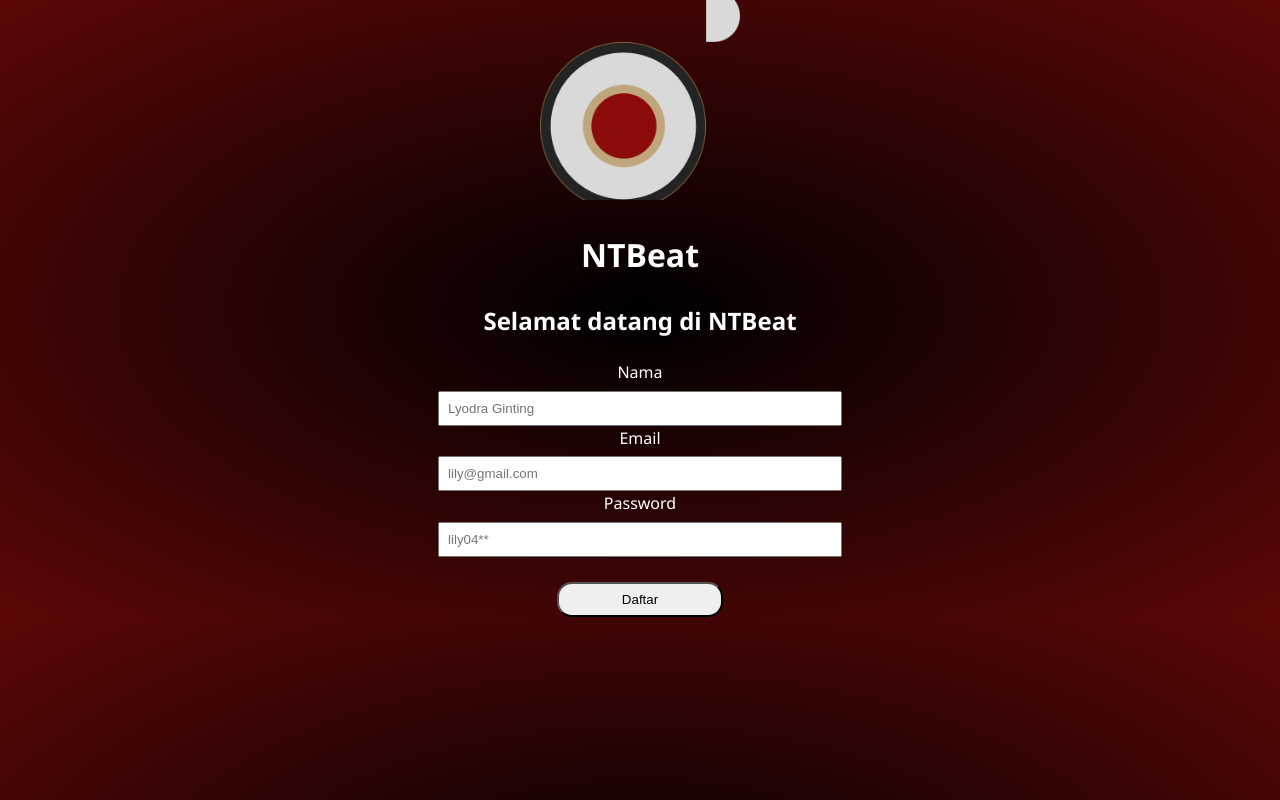
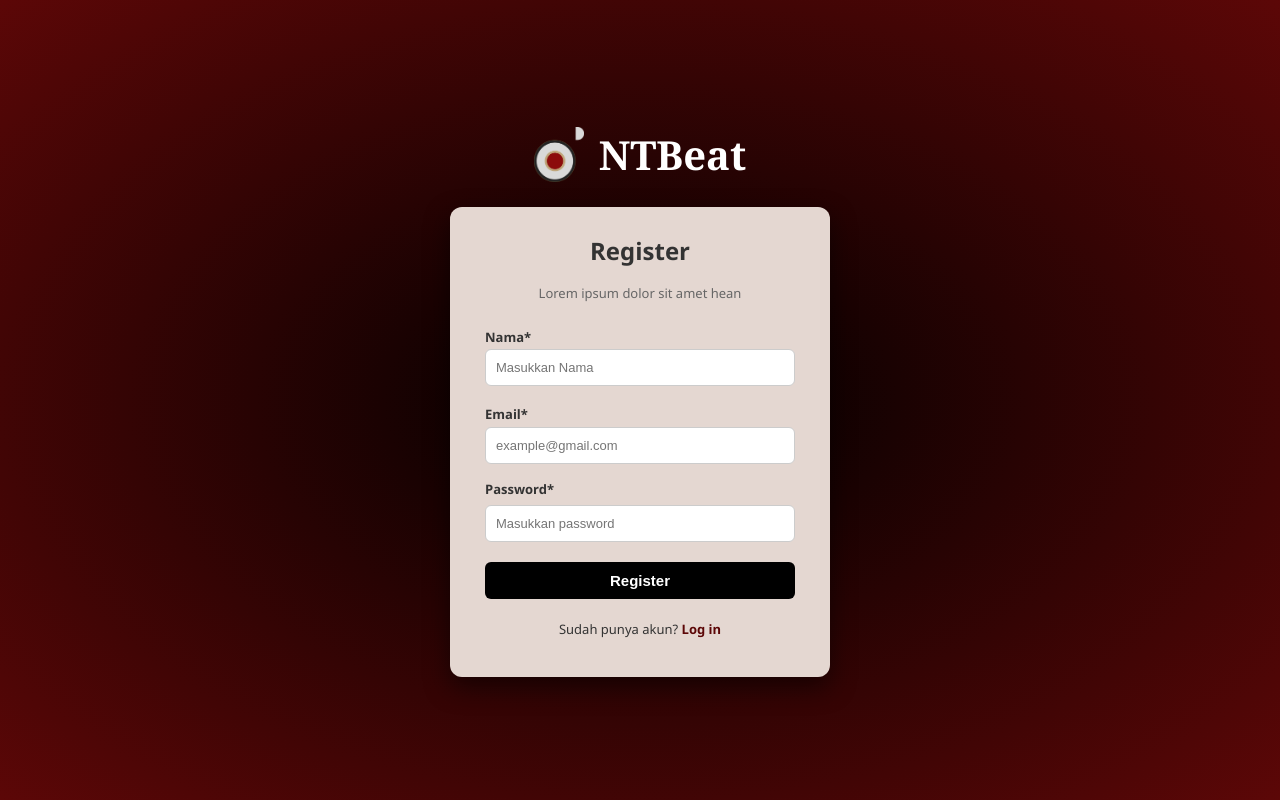
Before and after one commit to naiaero/NTBeat, a PHP site: page /register.html in a window 1280 px wide. Run offline with PHP 8.4, Linux system fonts and the light colour scheme.

Commit message:
register

```diff
--- a/assets/style/style.css
+++ b/assets/style/style.css
@@ -147,8 +147,8 @@ body {
 }
 
 .login-logo img {
-    width: 200px;
-    height: 200px;
+    width: 235px;
+    height: 258px;
     object-fit: cover;
 }
 
--- a/register.html
+++ b/register.html
@@ -1,39 +1,62 @@
-<!DOCTYPE html>
+<!doctype html>
 <html lang="en">
   <head>
-    <meta charset="UTF-8">
-    <meta name="viewport" content="width=device-width, initial-scale=1.0">
+    <meta charset="UTF-8" />
+    <meta name="viewport" content="width=device-width, initial-scale=1.0" />
     <title>Daftar</title>
-    <link rel="stylesheet" href="assets/style/style.css">
+    <link rel="stylesheet" href="assets/style/style.css" />
   </head>
   <body>
-    <!-- halaman login -->
-    <div class="login-out">
-        <div class="login-in">
-            <!-- bagian kiri -->
-            <div class="login-left">
-                <!-- logo ntbeat -->
-                <div class="login-logo">
-                    <img src="assets/img/logo.png" alt="">
-                </div>
-                <!-- tulisan ntbeat -->
-                <div>
+    <div class="auth-container">
+      <div class="auth-header">
+        <img src="assets/img/logo.png" alt="Logo NTBeat" class="header-logo" />
         <h1>NTBeat</h1>
       </div>
+
+      <div class="auth-card">
+        <h2>Register</h2>
+        <p class="auth-subtitle">Lorem ipsum dolor sit amet hean</p>
+
+        <form action="#">
+            <div class="auth-form-group">
+            <label for="email">Nama*</label>
+            <input
+              type="text"
+              id="nama"
+              class="auth-input"
+              placeholder="Masukkan Nama "
+              required
+            />
           </div>
-            <!-- bagian kanan -->
-            <form>
-                <h2>Selamat datang di NTBeat</h2>
-                <label class="login-form">Nama</label> <br>
-                <input type="text" class="login-box" placeholder="Lyodra Ginting" required> <br>
 
-                <label class="login-form">Email</label> <br>
-                <input type="email" class="login-box" placeholder="lily@gmail.com" required> <br>
+          <div class="auth-form-group">
+            <label for="email">Email*</label>
+            <input
+              type="email"
+              id="email"
+              class="auth-input"
+              placeholder="example@gmail.com "
+              required
+            />
+          </div>
 
-                <label class="login-form">Password</label> <br>
-                <input type="text" class="login-box" placeholder="lily04**" required> <br> <br>
-                <button class="btn-login">Daftar</button>
+          <div class="auth-form-group">
+            <div class="auth-label-row">
+              <label for="password">Password*</label>
+            </div>
+            <input
+              type="password"
+              id="password"
+              class="auth-input"
+              placeholder="Masukkan password"
+              required
+            />
+          </div>
+
+          <button type="submit" class="auth-btn-submit">Register</button>
         </form>
+
+        <p class="auth-footer">Sudah punya akun? <a href="#">Log in</a></p>
       </div>
     </div>
   </body>
```
Lines whose indentation alone changed are shown as unchanged.
